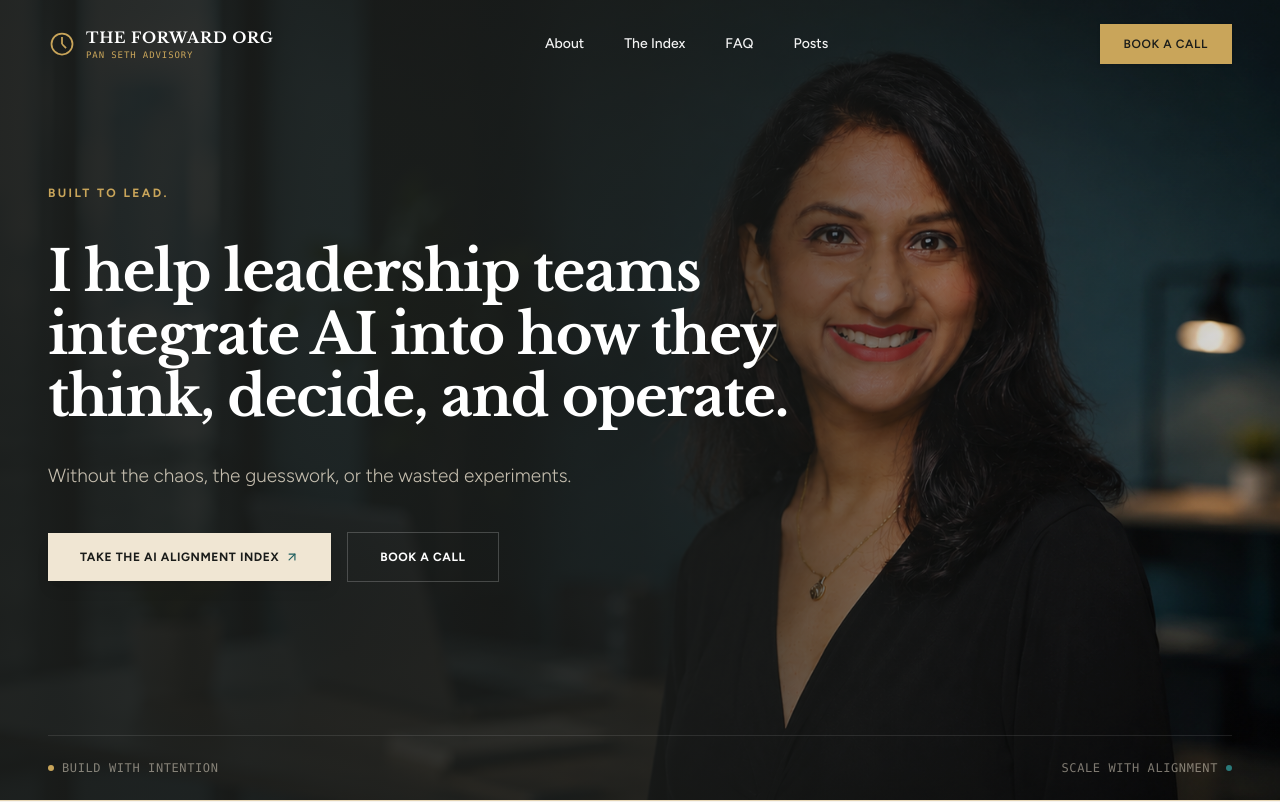
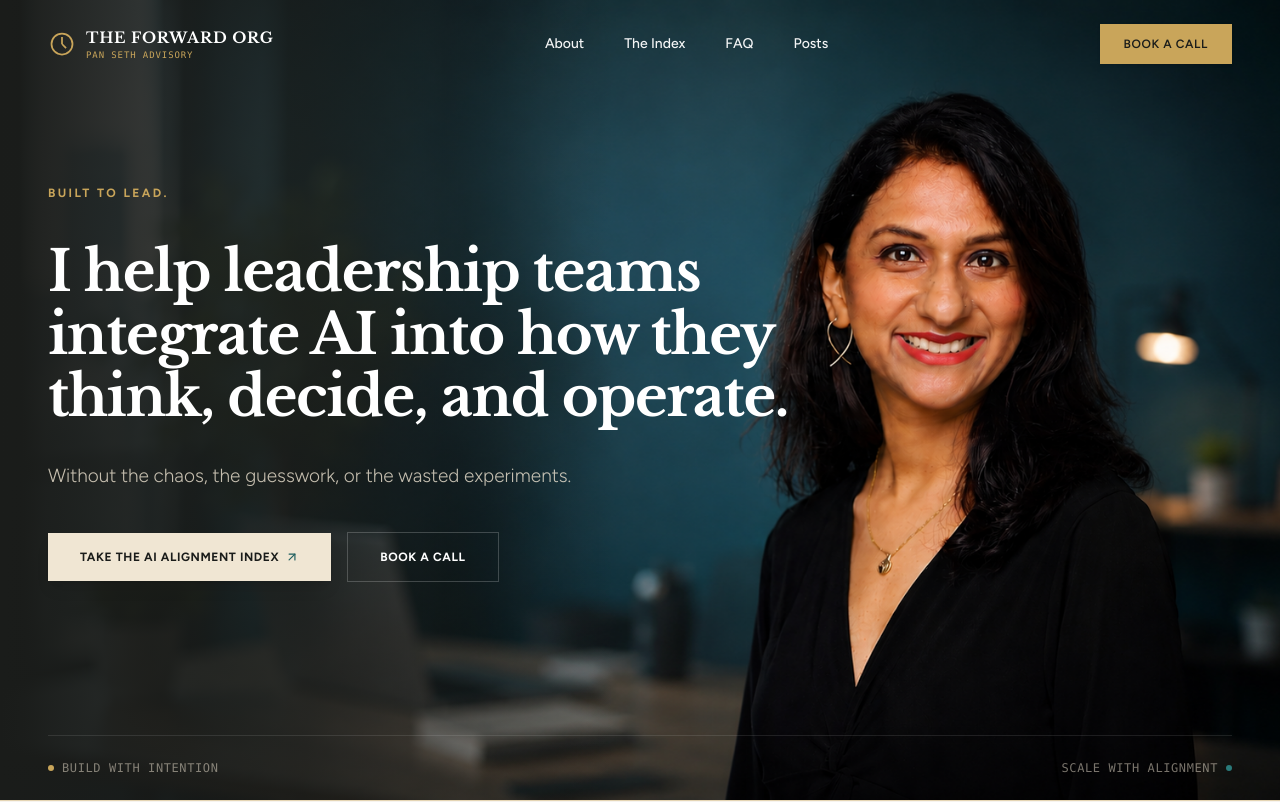
Before and after one commit to AnshKapila/The-Forward-Org-New, a React (Vite) app: page / in a window 1280 px wide. Shown: the top 802 px of the page. Built offline with nearby package versions, Linux system fonts and the light colour scheme.

Commit message:
feat(hero): update hero image and refactor gradient
Replace the hero background image and adjust the CSS object position and gradient styling to improve visual composition and text readability.

```diff
--- a/src/components/Hero.tsx
+++ b/src/components/Hero.tsx
@@ -1,7 +1,7 @@
 import React, { useState, useEffect } from "react";
 import { motion, AnimatePresence } from "motion/react";
 import { ArrowUpRight } from "lucide-react";
-import panHeroImg from "../assets/images/regenerated_image_1779859475822.png";
+import panHeroImg from "../assets/images/chatgpt_hero_image.png";
 
 export function Hero() {
   const phrases = [
@@ -57,15 +57,15 @@ export function Hero() {
         <img
           src={panHeroImg}
           alt="Pan Seth, Corporate Strategy Advisor"
-          className="w-full h-full object-cover object-center lg:object-[80%_center] opacity-80 lg:opacity-90"
+          className="w-full h-full object-cover object-right lg:object-[85%_center] opacity-100"
           onError={(e) => {
             (e.target as HTMLImageElement).src = "https://images.unsplash.com/photo-1573497019940-1c28c88b4f3e?auto=format&fit=crop&q=80&w=1920&h=1080";
           }}
           referrerPolicy="no-referrer"
         />
-        {/* Principles of accessibility: High-contrast rich dark gradients layering to enable white text readability */}
-        <div className="absolute inset-0 bg-gradient-to-r from-[#1A1C1A]/95 via-[#1A1C1A]/80 via-[#1A1C1A]/50 to-transparent hidden lg:block" />
-        <div className="absolute inset-0 bg-gradient-to-b from-[#1A1C1A]/95 via-[#1A1C1A]/85 to-[#1A1C1A]/40 lg:hidden" />
+        {/* Deep, smooth left-aligned dark gradient to protect text legibility, keeping right side completely clean & raw */}
+        <div className="absolute inset-y-0 left-0 w-full md:w-[55%] lg:w-[48%] bg-gradient-to-r from-ink via-ink/75 to-transparent hidden md:block z-10 pointer-events-none" />
+        <div className="absolute inset-0 bg-gradient-to-b from-ink via-ink/60 to-transparent md:hidden z-10 pointer-events-none" />
       </div>
 
       <div className="flex-1 w-full max-w-7xl mx-auto px-6 md:px-12 relative z-10 flex flex-col justify-center pt-20 md:pt-16 pb-8 text-left">
```
Also changed, not shown: src/assets/images/chatgpt_hero_image.png (added).
